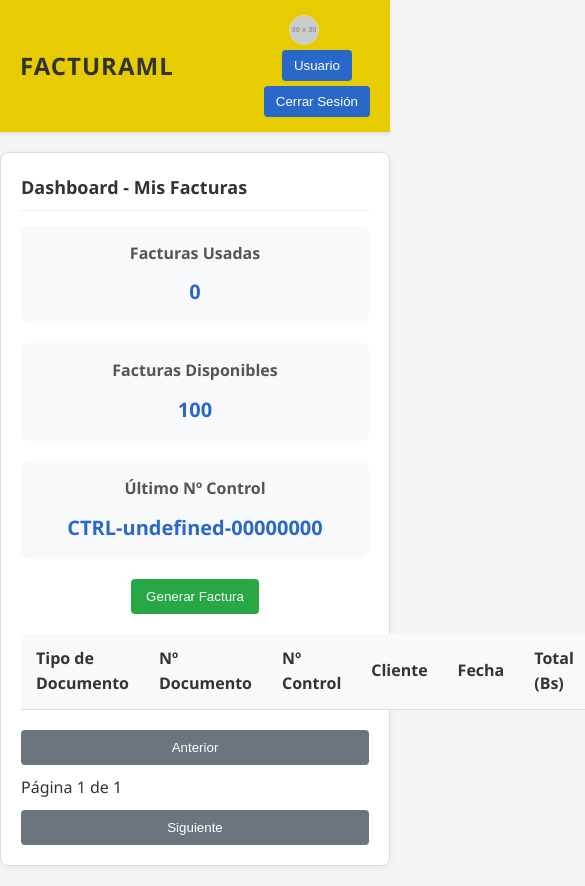
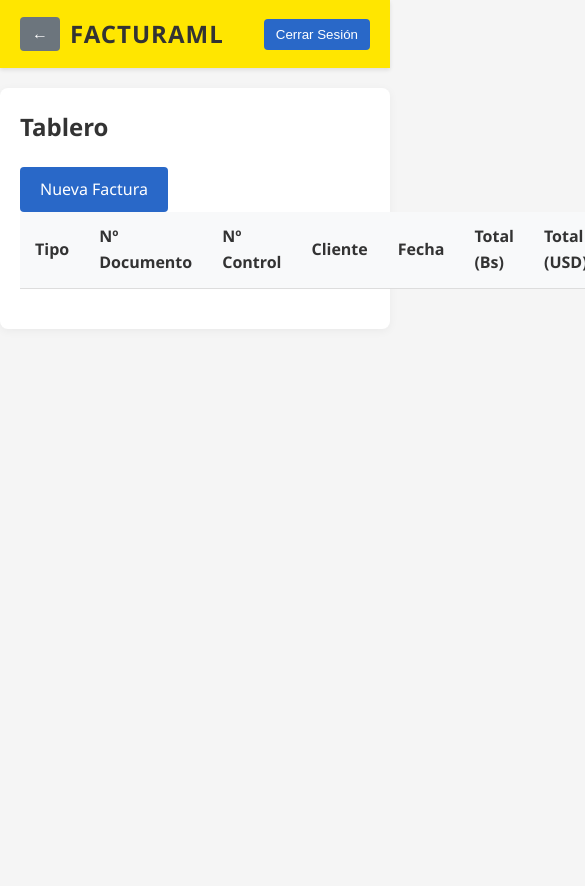
Before and after one commit to luisilarraza21/Facturador-SL, a plain HTML site: page dashboard.html in a window 390 px wide. Shown: the top 886 px of the page, 585 px wide, since content can reach past the window. After the commit the page ends 844 px from the top, so only its background shows below. Drawn offline with Linux system fonts and the light colour scheme; sample sign-in values are in the browser's storage; placeholder pictures from the web are drawn by us.

Commit message:
Update dashboard.html

```diff
--- a/dashboard.html
+++ b/dashboard.html
@@ -3,7 +3,7 @@
 <head>
     <meta charset="UTF-8">
     <meta name="viewport" content="width=device-width, initial-scale=1.0">
-    <title>FacturaML - Dashboard</title>
+    <title>FacturaML - Tablero</title>
     <style>
         * {
             margin: 0;
@@ -15,7 +15,6 @@
             background-color: #f5f5f5;
             color: #333;
             line-height: 1.6;
-            overflow-x: hidden;
         }
         .navbar {
             background-color: #ffe600;
@@ -25,8 +24,23 @@
             align-items: center;
             box-shadow: 0 2px 4px rgba(0, 0, 0, 0.1);
         }
-        .navbar:hover {
-            background-color: #e6cc00;
+        .logo-section {
+            display: flex;
+            align-items: center;
+            gap: 10px;
+        }
+        .back-btn {
+            background: #6c757d;
+            color: white;
+            border: none;
+            padding: 8px 12px;
+            border-radius: 4px;
+            cursor: pointer;
+            transition: all 0.3s ease;
+            font-size: 16px;
+        }
+        .back-btn:hover {
+            background: #5a6268;
         }
         .logo {
             font-weight: bold;
@@ -45,18 +59,8 @@
             font-size: 16px;
             color: #444;
             font-style: italic;
-            display: flex;
-            align-items: center;
-            gap: 10px;
         }
-        .user-pic {
-            width: 30px;
-            height: 30px;
-            border-radius: 50%;
-            object-fit: cover;
-            border: 1px solid #ddd;
-        }
-        .logout-btn, .user-btn {
+        .logout-btn {
             background: #2968c8;
             color: white;
             border: none;
@@ -65,10 +69,8 @@
             cursor: pointer;
             transition: all 0.3s ease;
         }
-        .logout-btn:hover, .user-btn:hover {
+        .logout-btn:hover {
             background: #1d4f9e;
-            transform: scale(1.05);
-            box-shadow: 0 2px 5px rgba(0, 0, 0, 0.2);
         }
         .container {
             max-width: 1200px;
@@ -77,38 +79,31 @@
             background: #fff;
             border-radius: 8px;
             box-shadow: 0 2px 10px rgba(0, 0, 0, 0.05);
-            border: 1px solid #ddd;
         }
         .section-title {
-            font-size: 18px;
-            margin-bottom: 15px;
-            border-bottom: 1px solid #eee;
-            padding-bottom: 8px;
+            font-size: 24px;
+            margin-bottom: 20px;
             color: #333;
         }
-        .stats-bar {
-            display: flex;
-            gap: 20px;
-            margin-bottom: 20px;
-            flex-wrap: wrap;
+        .btn {
+            background: #2968c8;
+            color: white;
+            border: none;
+            padding: 10px 20px;
+            border-radius: 4px;
+            cursor: pointer;
+            transition: all 0.3s ease;
+            text-decoration: none;
+            display: inline-block;
         }
-        .stat-card {
-            background: #f8f9fa;
-            padding: 15px;
-            border-radius: 8px;
-            flex: 1;
-            min-width: 200px;
-            text-align: center;
+        .btn:hover {
+            background: #1d4f9e;
         }
-        .stat-card h4 {
-            font-size: 16px;
-            color: #555;
-            margin-bottom: 10px;
+        .btn-secondary {
+            background: #6c757d;
         }
-        .stat-card p {
-            font-size: 20px;
-            font-weight: bold;
-            color: #2968c8;
+        .btn-secondary:hover {
+            background: #5a6268;
         }
         .invoices-table {
             width: 100%;
@@ -121,48 +116,24 @@
             border-bottom: 1px solid #ddd;
         }
         .invoices-table th {
-            background-color: #f8f9fa;
+            background: #f8f9fa;
             font-weight: 600;
-        }
-        .invoices-table tr:hover {
-            background-color: #f1f3f5;
-            cursor: pointer;
-        }
-        .btn {
-            background: #2968c8;
-            color: white;
-            border: none;
-            padding: 10px 15px;
-            border-radius: 4px;
-            cursor: pointer;
-            transition: all 0.3s ease;
-        }
-        .btn:hover {
-            background: #1d4f9e;
-            box-shadow: 0 2px 5px rgba(0, 0, 0, 0.2);
-        }
-        .btn-secondary {
-            background: #6c757d;
-        }
-        .btn-secondary:hover {
-            background: #5a6268;
-        }
-        .btn-primary {
-            background: #28a745;
-        }
-        .btn-primary:hover {
-            background: #218838;
-        }
-        .action-bar {
-            display: flex;
-            justify-content: flex-end;
-            margin-bottom: 20px;
         }
         .pagination {
             display: flex;
+            gap: 10px;
             justify-content: center;
-            gap: 10px;
             margin-top: 20px;
+        }
+        .pagination button {
+            background: #fff;
+            border: 1px solid #ddd;
+            padding: 8px 12px;
+            border-radius: 4px;
+            cursor: pointer;
+        }
+        .pagination button:hover {
+            background: #f8f9fa;
         }
         .modal {
             display: none;
@@ -184,7 +155,6 @@
             max-width: 800px;
             max-height: 80vh;
             overflow-y: auto;
-            position: relative;
         }
         .modal-close {
             position: absolute;
@@ -196,9 +166,6 @@
         }
         .invoice-details {
             font-size: 14px;
-        }
-        .invoice-details h3 {
-            margin-bottom: 10px;
         }
         .invoice-details table {
             width: 100%;
@@ -227,154 +194,65 @@
             padding: 15px;
             border-radius: 4px;
             z-index: 1001;
-            font-size: 16px;
-            box-shadow: 0 2px 5px rgba(0, 0, 0, 0.2);
         }
-        .alert-info {
-            background: #cce5ff;
-            color: #004085;
-            border: 1px solid #b8daff;
+        .alert-success {
+            background: #d4edda;
+            color: #155724;
+            border: 1px solid #c3e6cb;
         }
         .alert-warning {
             background: #fff3cd;
             color: #856404;
             border: 1px solid #ffeeba;
         }
-        @media (max-width: 768px) {
-            .stats-bar {
-                flex-direction: column;
-            }
-            .invoices-table, .two-column-table {
-                width: 100%;
-            }
-            .pagination {
-                flex-direction: column;
-            }
-            .action-bar {
-                justify-content: center;
-            }
-            .nav-user {
-                flex-direction: column;
-                gap: 5px;
-            }
-        }
     </style>
 </head>
 <body>
     <div class="navbar">
-        <div class="logo">FacturaML</div>
+        <div class="logo-section">
+            <button class="back-btn" id="backButton">←</button>
+            <div class="logo">FacturaML</div>
+        </div>
         <div class="nav-user">
-            <div class="user-info">
-                <img src="https://via.placeholder.com/30" alt="Foto de perfil" class="user-pic" id="userPic">
-                <span id="userDisplayName">Cargando...</span>
-            </div>
-            <button class="user-btn" id="userButton">Usuario</button>
+            <div class="user-info" id="userDisplayName">Cargando...</div>
             <button class="logout-btn" id="logoutButton">Cerrar Sesión</button>
         </div>
     </div>
 
     <div class="container">
-        <h2 class="section-title">Dashboard - Mis Facturas</h2>
-        <div class="stats-bar">
-            <div class="stat-card">
-                <h4>Facturas Usadas</h4>
-                <p id="usedInvoices">0</p>
-            </div>
-            <div class="stat-card">
-                <h4>Facturas Disponibles</h4>
-                <p id="availableInvoices">100</p>
-            </div>
-            <div class="stat-card">
-                <h4>Último Nº Control</h4>
-                <p id="lastControlNumber">CTRL-00000000</p>
-            </div>
-        </div>
-
-        <div class="action-bar">
-            <button class="btn btn-primary" id="generateInvoiceButton">Generar Factura</button>
-        </div>
-
+        <h1 class="section-title">Tablero</h1>
+        <a href="new-invoice.html" class="btn">Nueva Factura</a>
         <table class="invoices-table">
             <thead>
                 <tr>
-                    <th>Tipo de Documento</th>
+                    <th>Tipo</th>
                     <th>Nº Documento</th>
                     <th>Nº Control</th>
                     <th>Cliente</th>
                     <th>Fecha</th>
                     <th>Total (Bs)</th>
                     <th>Total (USD)</th>
-                    <th>Acción</th>
+                    <th>Acciones</th>
                 </tr>
             </thead>
             <tbody id="invoicesTableBody"></tbody>
         </table>
-
-        <div class="pagination">
-            <button class="btn btn-secondary" id="prevPage" disabled>Anterior</button>
-            <span id="pageInfo">Página 1</span>
-            <button class="btn btn-secondary" id="nextPage">Siguiente</button>
-        </div>
+        <div class="pagination" id="pagination"></div>
     </div>
 
     <div class="modal" id="detailsModal">
         <div class="modal-content">
             <span class="modal-close" id="modalClose">×</span>
-            <div class="invoice-details" id="invoiceDetails"></div>
+            <div id="invoiceDetails"></div>
         </div>
     </div>
 
     <script>
-        // Variables globales
-        const INVOICES_PER_PAGE = 3;
-        const MAX_INVOICES = 100;
+        const INVOICES_PER_PAGE = 5;
         let currentPage = 1;
 
-        // Funciones de utilidad
         function formatCurrency(amount) {
             return amount.toFixed(2).replace(/\d(?=(\d{3})+\.)/g, '$&,');
-        }
-
-        function showAlert(message, type) {
-            const alertDiv = document.createElement('div');
-            alertDiv.className = `alert alert-${type}`;
-            alertDiv.textContent = message;
-            document.body.appendChild(alertDiv);
-            setTimeout(() => alertDiv.remove(), 5000);
-        }
-
-        // Validar usuario y cargar datos
-        function loadUserData() {
-            const currentUser = JSON.parse(localStorage.getItem('currentUser'));
-            if (!currentUser) {
-                window.location.href = 'index.html';
-                return null;
-            }
-            document.getElementById('userDisplayName').textContent = currentUser.companyName;
-            document.getElementById('userPic').src = currentUser.profilePic || 'https://via.placeholder.com/30';
-            return currentUser;
-        }
-
-        // Filtrar facturas por usuario
-        function getUserInvoices(currentUser) {
-            const allInvoices = JSON.parse(localStorage.getItem('invoices') || '[]');
-            return allInvoices.filter(invoice => invoice.sellerRif === currentUser.rif);
-        }
-
-        // Cargar estadísticas
-        function loadStats(userInvoices, currentUser) {
-            const usedInvoices = userInvoices.length;
-            const availableInvoices = MAX_INVOICES - usedInvoices;
-            const lastControlNumber = usedInvoices > 0 ? userInvoices[userInvoices.length - 1].controlNumber : `CTRL-${currentUser.rif}-00000000`;
-
-            document.getElementById('usedInvoices').textContent = usedInvoices;
-            document.getElementById('availableInvoices').textContent = availableInvoices > 0 ? availableInvoices : '0 (Límite alcanzado)';
-            document.getElementById('lastControlNumber').textContent = lastControlNumber;
-
-            if (availableInvoices <= 0) {
-                showAlert('Has alcanzado el límite de 100 facturas. Contacta soporte para adquirir más.', 'warning');
-            }
-            return availableInvoices;
         }
 
         // Mapear tipo de documento a texto legible
@@ -387,15 +265,33 @@
             }
         }
 
-        // Extraer número de documento sin prefijo y sin ceros a la izquierda
-        function extractDocNumber(docNumber, docType) {
-            const prefix = docType === 'factura' ? 'FAC-' : docType === 'nota-credito' ? 'NC-' : 'ND-';
-            const parts = docNumber.replace(prefix, '').split('-');
-            const numberPart = parseInt(parts[1], 10); // Obtener el número y convertir a entero para eliminar ceros a la izquierda
-            return `${parts[0]}-${numberPart}`;
+        // Extraer número de documento sin ceros a la izquierda
+        function extractDocNumber(docNumber) {
+            return parseInt(docNumber, 10).toString(); // Eliminar ceros a la izquierda
         }
 
-        // Cargar tabla de facturas con paginación
+        function getUserInvoices(currentUser) {
+            const allInvoices = JSON.parse(localStorage.getItem('invoices') || '[]');
+            return allInvoices.filter(invoice => invoice.sellerRif === currentUser.rif);
+        }
+
+        function updatePagination(totalInvoices) {
+            const totalPages = Math.ceil(totalInvoices / INVOICES_PER_PAGE);
+            const pagination = document.getElementById('pagination');
+            pagination.innerHTML = '';
+
+            for (let i = 1; i <= totalPages; i++) {
+                const button = document.createElement('button');
+                button.textContent = i;
+                button.addEventListener('click', () => {
+                    currentPage = i;
+                    loadInvoicesTable(getUserInvoices(JSON.parse(localStorage.getItem('currentUser'))));
+                });
+                if (i === currentPage) button.style.background = '#2968c8';
+                pagination.appendChild(button);
+            }
+        }
+
         function loadInvoicesTable(userInvoices) {
             const tbody = document.getElementById('invoicesTableBody');
             tbody.innerHTML = '';
@@ -409,7 +305,7 @@
                 const row = document.createElement('tr');
                 row.innerHTML = `
                     <td>${getDocTypeText(invoice.docType)}</td>
-                    <td>${extractDocNumber(invoice.docNumber, invoice.docType)}</td>
+                    <td>${extractDocNumber(invoice.docNumber)}</td>
                     <td>${invoice.controlNumber}</td>
                     <td>${invoice.clientName}</td>
                     <td>${invoice.date}</td>
@@ -423,12 +319,8 @@
             updatePagination(userInvoices.length);
         }
 
-        // Actualizar paginación
-        function updatePagination(totalInvoices) {
-            const totalPages = Math.ceil(totalInvoices / INVOICES_PER_PAGE);
-            document.getElementById('pageInfo').textContent = `Página ${currentPage} de ${totalPages || 1}`;
-            document.getElementById('prevPage').disabled = currentPage === 1;
-            document.getElementById('nextPage').disabled = currentPage === totalPages || totalPages === 0;
+        function getDefaultFooterText(controlNumber, invoiceDate) {
+            return `Este documento se emite bajo la Providencia Administrativa SNAT/2024/000102 de fecha 17/10/2024 SOLUCIONES LASER, CA, RIF: J-003629162. N.° DE PROVIDENCIA: SENIAT/INTI/2021 00000029 DE FECHA: 16/06/2021 N° de control desde ${controlNumber} hasta N° de Control ${controlNumber} de fecha ${invoiceDate}`;
         }
 
         // Mostrar detalles de la factura
@@ -443,7 +335,7 @@
                     <img src="${currentUser.profilePic || 'https://via.placeholder.com/100'}" alt="Logo" style="width: 100px; height: 100px; border-radius: 50%;">
                 </div>
                 <h3>${getDocTypeText(invoice.docType)}</h3>
-                <p>Nº Documento: ${extractDocNumber(invoice.docNumber, invoice.docType)}</p>
+                <p>Nº Documento: ${extractDocNumber(invoice.docNumber)}</p>
                 <p>Nº Control: ${invoice.controlNumber}</p>
                 <p>Fecha: ${invoice.date}</p>
                 <p>Cliente: ${invoice.clientName}</p>
@@ -489,56 +381,32 @@
                     </tbody>
                 </table>
                 <p>Tasa de cambio: ${invoice.exchangeRate} Bs/USD</p>
-                ${invoice.footerText ? `<p><strong>Coletilla:</strong> ${invoice.footerText}</p>` : ''}
+                <p><strong>Coletilla:</strong> ${invoice.footerText}</p>
             `;
             document.getElementById('detailsModal').style.display = 'flex';
         }
 
-        // Inicialización
         document.addEventListener('DOMContentLoaded', () => {
-            const currentUser = loadUserData();
-            if (!currentUser) return;
+            const currentUser = JSON.parse(localStorage.getItem('currentUser'));
+            if (!currentUser) {
+                window.location.href = 'index.html';
+                return;
+            }
+            document.getElementById('userDisplayName').textContent = currentUser.companyName;
 
-            const userInvoices = getUserInvoices(currentUser);
-            const availableInvoices = loadStats(userInvoices, currentUser);
+            document.getElementById('backButton').addEventListener('click', () => {
+                window.location.href = 'index.html'; // O ajusta a la página principal que desees
+            });
 
             document.getElementById('logoutButton').addEventListener('click', () => {
                 localStorage.removeItem('currentUser');
                 window.location.href = 'index.html';
             });
 
-            document.getElementById('userButton').addEventListener('click', () => {
-                window.location.href = 'user.html';
-            });
-
-            document.getElementById('prevPage').addEventListener('click', () => {
-                if (currentPage > 1) {
-                    currentPage--;
-                    loadInvoicesTable(userInvoices);
-                }
-            });
-
-            document.getElementById('nextPage').addEventListener('click', () => {
-                const totalPages = Math.ceil(userInvoices.length / INVOICES_PER_PAGE);
-                if (currentPage < totalPages) {
-                    currentPage++;
-                    loadInvoicesTable(userInvoices);
-                }
-            });
-
+            loadInvoicesTable(getUserInvoices(currentUser));
             document.getElementById('modalClose').addEventListener('click', () => {
                 document.getElementById('detailsModal').style.display = 'none';
             });
-
-            document.getElementById('generateInvoiceButton').addEventListener('click', () => {
-                if (availableInvoices > 0) {
-                    window.location.href = 'new-invoice.html';
-                } else {
-                    showAlert('No puedes generar más facturas. Has alcanzado el límite de 100. Contacta soporte.', 'warning');
-                }
-            });
-
-            loadInvoicesTable(userInvoices);
         });
     </script>
 </body>
```
